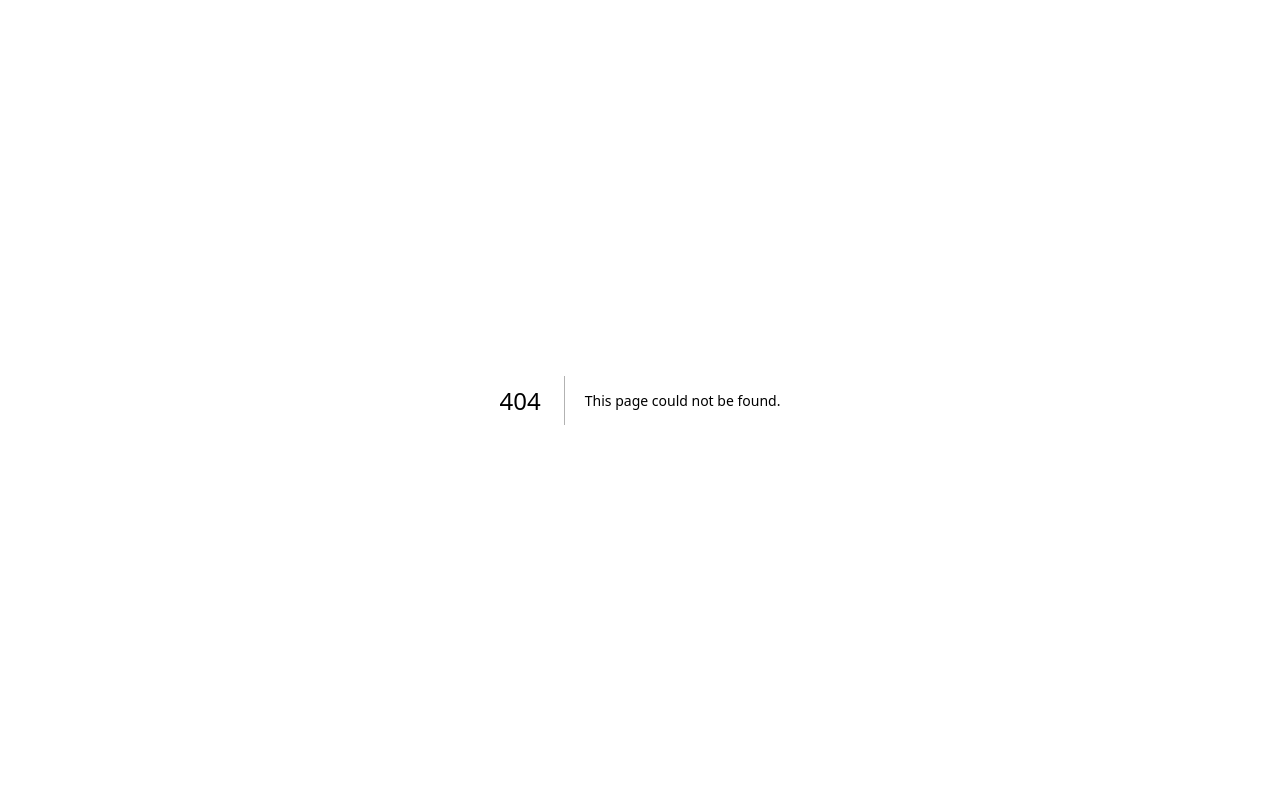
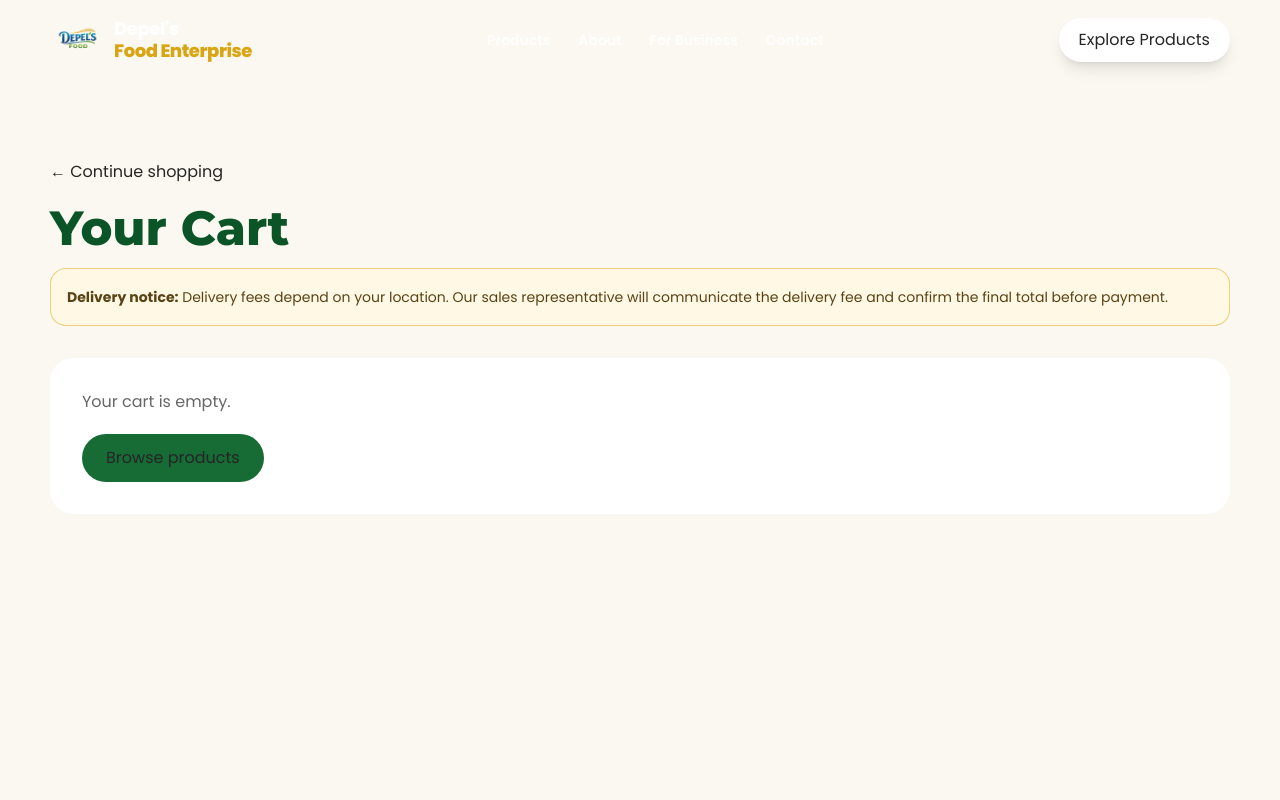
Before and after one commit to depelsfood/web, a Next.js app: page /cart in a window 1280 px wide. Before the commit this address had no page. Shown: the top 800 px of the page. Built offline with nearby package versions, Linux system fonts and the light colour scheme.

Commit message:
Add cart page route

```diff
--- /dev/null
+++ b/app/cart/page.tsx
@@ -0,0 +1,7 @@
+import type { Metadata } from "next";
+import SiteHeader from "../../components/SiteHeader";
+import SiteFooter from "../../components/SiteFooter";
+import CartClient from "../../components/CartClient";
+
+export const metadata: Metadata = { title: "Your Cart", description: "Review your Depel's Food Enterprise products and continue to WhatsApp checkout." };
+export default function CartPage() { return <><SiteHeader /><div className="pt-20"><CartClient /></div><SiteFooter /></>; }
```
